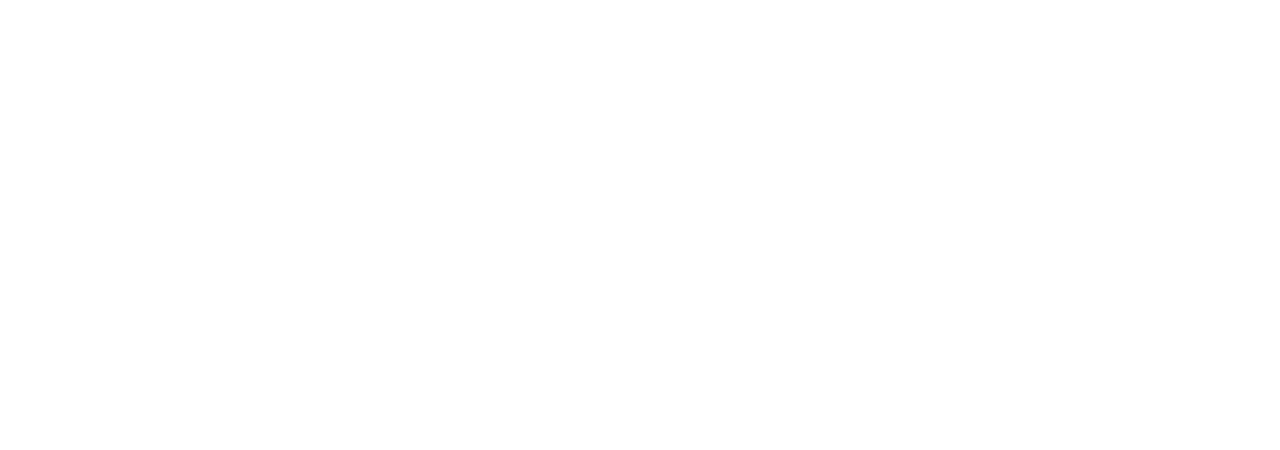
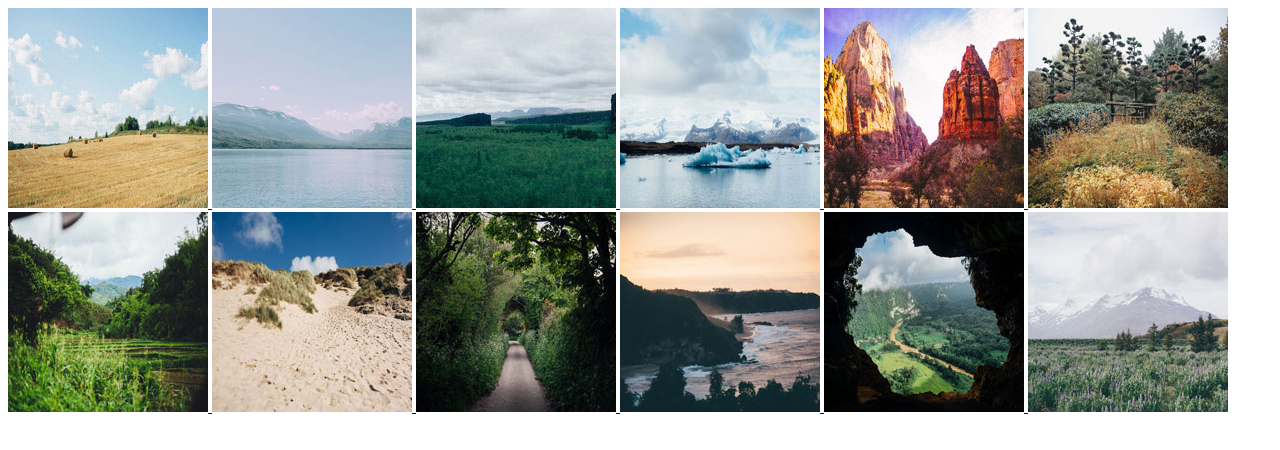
Before and after one commit to DraganaBegojev/Project-5, a plain HTML site: page index.html in a window 1280 px wide. Drawn offline with Linux system fonts and the light colour scheme.

Commit message:
gallery
html

```diff
--- a/index.html
+++ b/index.html
@@ -3,9 +3,48 @@
 <head>
     <meta charset="UTF-8">
     <meta name="viewport" content="width=device-width, initial-scale=1.0">
-    <title>Document</title>
+    <link rel="stylesheet" href="css/styles.css">
+    <script src="js/app.js"></script>
+    <title>Photo Gallery</title>
 </head>
 <body>
-
+    <div class="gallery">
+        <a href="photos/01.jpg" data-caption="Image caption">
+            <img src="photos/thumbnails/01.jpg" alt="First image">
+        </a>
+        <a href="photos/02.jpg" data-caption="Image caption">
+            <img src="photos/thumbnails/02.jpg" alt="Second image">
+        </a>
+        <a href="photos/03.jpg" data-caption="Image caption">
+            <img src="photos/thumbnails/03.jpg" alt="Third image">
+        </a>
+        <a href="photos/04.jpg" data-caption="Image caption">
+            <img src="photos/thumbnails/04.jpg" alt="Fourth image">
+        </a>
+        <a href="photos/05.jpg" data-caption="Image caption">
+            <img src="photos/thumbnails/05.jpg" alt="Fifth image">
+        </a>
+        <a href="photos/06.jpg" data-caption="Image caption">
+            <img src="photos/thumbnails/06.jpg" alt="Sixth image">
+        </a>
+        <a href="photos/07.jpg" data-caption="Image caption">
+            <img src="photos/thumbnails/07.jpg" alt="Seventh image">
+        </a>
+        <a href="photos/08.jpg" data-caption="Image caption">
+            <img src="photos/thumbnails/08.jpg" alt="Eight image">
+        </a>
+        <a href="photos/09.jpg" data-caption="Image caption">
+            <img src="photos/thumbnails/09.jpg" alt="Ninth image">
+        </a>
+        <a href="photos/10.jpg" data-caption="Image caption">
+            <img src="photos/thumbnails/10.jpg" alt="Tenth image">
+        </a>
+        <a href="photos/11.jpg" data-caption="Image caption">
+            <img src="photos/thumbnails/11.jpg" alt="Eleventh image">
+        </a>
+        <a href="photos/12.jpg" data-caption="Image caption">
+            <img src="photos/thumbnails/12.jpg" alt="Twelveth image">
+        </a>
+    </div>
 </body>
 </html>
```
